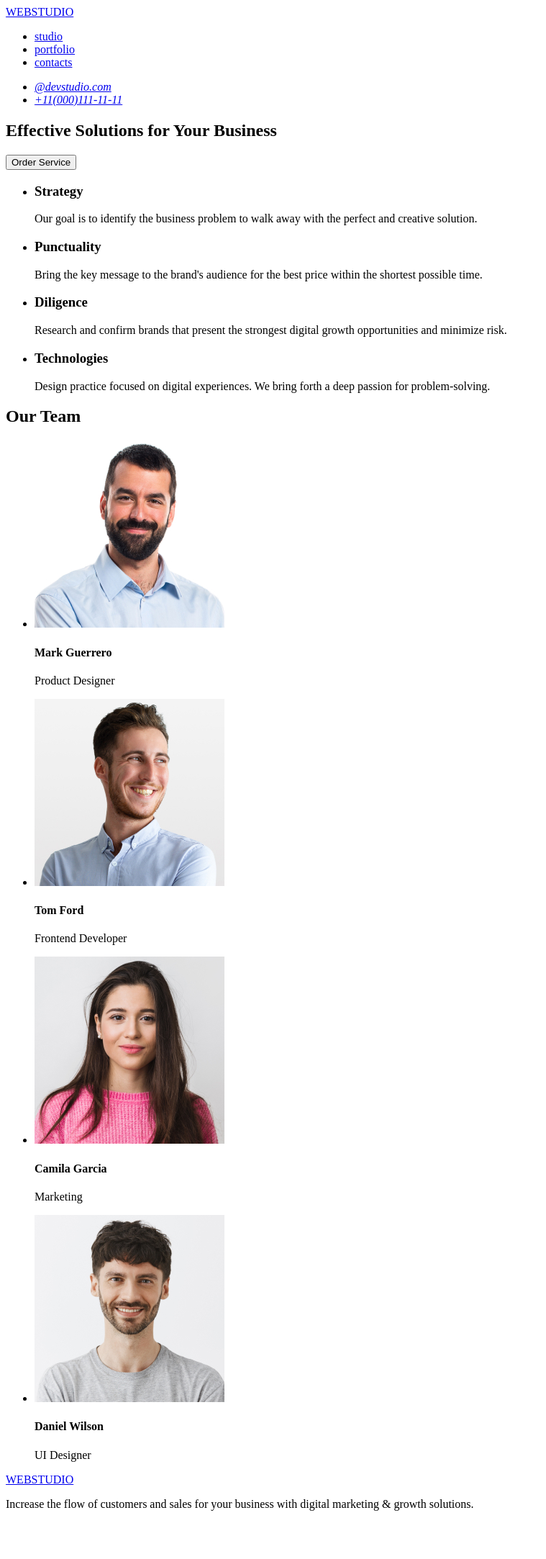
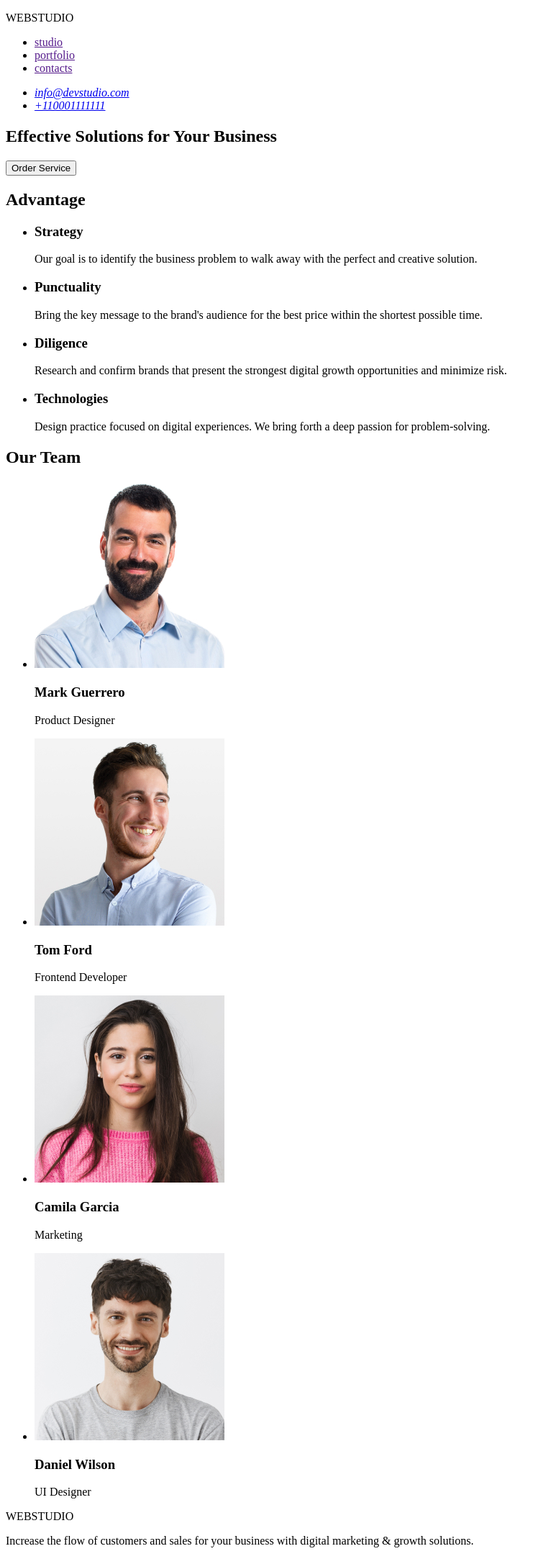
Before and after one commit to Aleksandr-Prodan/goit-markup-hw-01, a plain HTML site: page index.html in a window 1280 px wide. Shown: the whole page at 72% size, without its empty margins (0-759 px from the left). Before the commit the page ends 2115 px from the top, so only its background shows below. Drawn offline with Linux system fonts and the light colour scheme.

Commit message:
commit message

```diff
--- a/index.html
+++ b/index.html
@@ -7,20 +7,20 @@
 </head>
 <body>
   <header>
-    <a href="./index.html">WEBSTUDIO</a>
+    <p>WEBSTUDIO</p>
 
     <!--Menu nav-->
     <nav>
       <ul>
-        <li><a href="Studio" target="_blank">studio</a></li>
-        <li><a href="Portfolio" target="_blank">portfolio</a></li>
-        <li><a href="Contacts" target="_blank">contacts</a></li>
+        <li><a href="" target="_blank">studio</a></li>
+        <li><a href="" target="_blank">portfolio</a></li>
+        <li><a href="" target="_blank">contacts</a></li>
       </ul>
     </nav>
     <address>
       <ul>
-        <li><a href="mailto:@devstudio.com">@devstudio.com</a></li>
-        <li><a href="tel:+11(000)111-11-11">+11(000)111-11-11</a></li>
+        <li><a href="mailto:info@devstudio.com">info@devstudio.com</a></li>
+        <li><a href="tel:+110001111111">+110001111111</a></li>
       </ul>
     </address>
   </header>
@@ -33,6 +33,7 @@
     </section>
 
     <section>
+      <h2>Advantage</h2>
       <ul>
         <li>
           <h3>Strategy</h3>
@@ -57,23 +58,23 @@
     <h2>Our Team</h2>
       <ul>
         <li>
-          <img src="images/img1.jpg" alt="Mark Guerrero Product Designer" width="264" height="260">
-          <h4>Mark Guerrero</h4>
+          <img src="./images/img1.jpg" alt="Mark Guerrero Product Designer" width="264" height="260">
+          <h3>Mark Guerrero</h3>
           <p>Product Designer</p>
         </li>
         <li>
-          <img src="images/img2.jpg" alt="Tom Ford Frontend Developer" width="264" height="260">
-          <h4>Tom Ford</h4>
+          <img src="./images/img2.jpg" alt="Tom Ford Frontend Developer" width="264" height="260">
+          <h3>Tom Ford</h3>
           <p>Frontend Developer</p>
         </li>
         <li>
-          <img src="images/img3.jpg" alt="Camila Garcia Marketing" width="264" height="260">
-          <h4>Camila Garcia</h4>
+          <img src="./images/img3.jpg" alt="Camila Garcia Marketing" width="264" height="260">
+          <h3>Camila Garcia</h3>
           <p>Marketing</p>
         </li>
         <li>
-          <img src="images/img4.jpg" alt="Daniel Wilson UI Designer" width="264" height="260">
-          <h4>Daniel Wilson</h4>
+          <img src="./images/img4.jpg" alt="Daniel Wilson UI Designer" width="264" height="260">
+          <h3>Daniel Wilson</h3>
           <p>UI Designer</p>
         </li>
       </ul>
@@ -81,7 +82,7 @@
   </main>
 
   <footer>
-    <a href="./index.html">WEBSTUDIO</a>
+    <p>WEBSTUDIO</p>
     <p>Increase the flow of customers and sales for your business with digital marketing & growth solutions.</p>
   </footer>
 </body>
```
